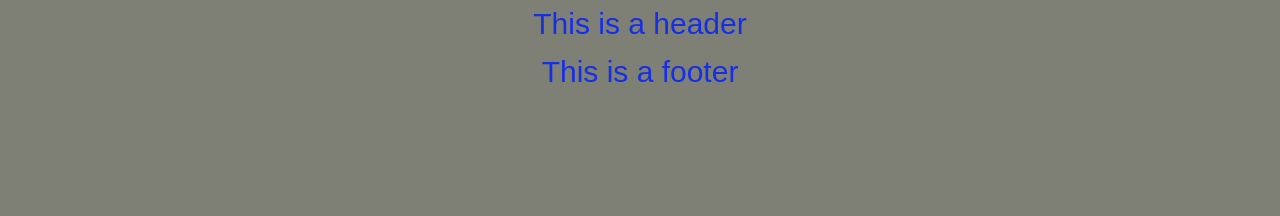
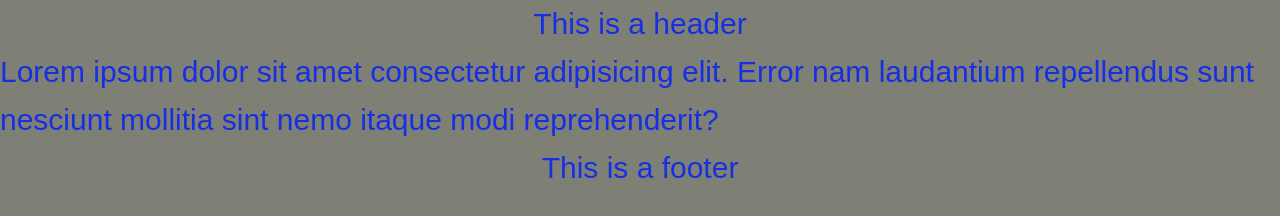
Before and after one commit to andrewdreamer13/Simply-chocolate, a website: page src/index.html in a window 1280 px wide. Drawn offline with nearby package versions, Linux system fonts and the light colour scheme; files that its build step writes are made by us from their sources; files whose address does not match are found by name.

Commit message:
created new paragraph

```diff
--- a/src/index.html
+++ b/src/index.html
@@ -17,7 +17,11 @@
 
   @@include('parts/header.html')
 
-
+  <p class="text">
+    Lorem ipsum dolor sit amet consectetur adipisicing elit.
+     Error nam laudantium repellendus sunt nesciunt
+     mollitia sint nemo itaque modi reprehenderit?
+  </p>
 
 
 
@@ -38,7 +42,15 @@
   <!-- git log - shows all the commits in the project with its full information -->
   <!-- git checkout <commit hash> - goes to the one of version in the project -->
   <!-- git checkout <master> - goes back to the last commit in the project -->
+
+  <!-- git branch <branch name> - creates new branch -->
   <!-- git checkout <branch name> - goes to the one of branches in the project (main, master...) -->
+  <!-- git checkout -b <branch name> - creating a new branch and moving to it -->
+  <!-- git branch - shows branch list  -->
+  <!-- git branch -m <new branch name> - renaming the current branch -->
+  <!-- git branch -d <branch name> - deleting a branch (except the current branch) -->
+  <!-- git merge <branch name> - branch merging with the current branch -->
+
   <!-- cd <folder name> - goes to the pointed folder in the project -->
   <!-- cd .. returns to the root folder in the project -->
   <!-- git cat-file -t <hash> - shoes type of the git object -->
```
